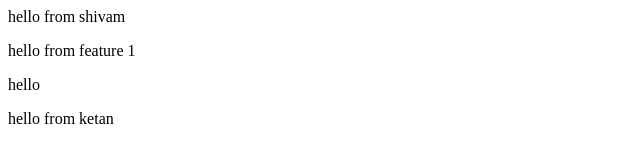
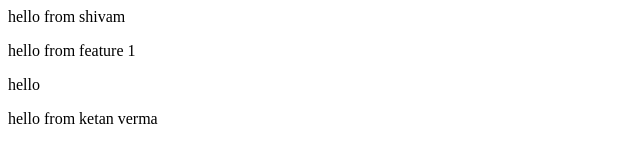
Before and after one commit to shivamverma789/hellogit, a plain HTML site: page index.html in a window 1280 px wide. Shown: the full height of the page, 0-640 px from the left. Drawn offline with Linux system fonts and the light colour scheme.

Commit message:
added ketan verma

```diff
--- a/index.html
+++ b/index.html
@@ -1,4 +1,4 @@
 <p>hello from shivam</p>
 <p>hello from feature 1</p>
 <p>hello</p>
-<p>hello from ketan</p>
+<p>hello from ketan verma</p>
```
